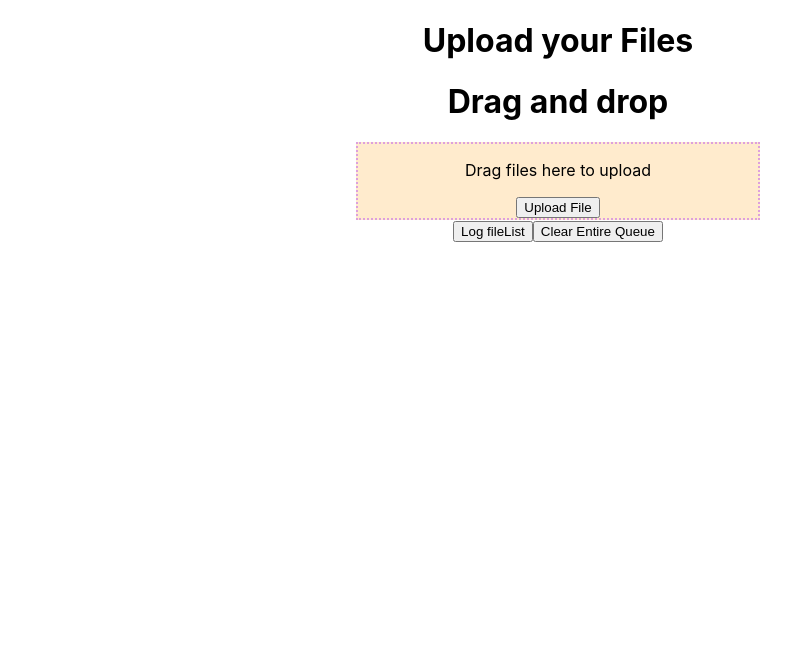
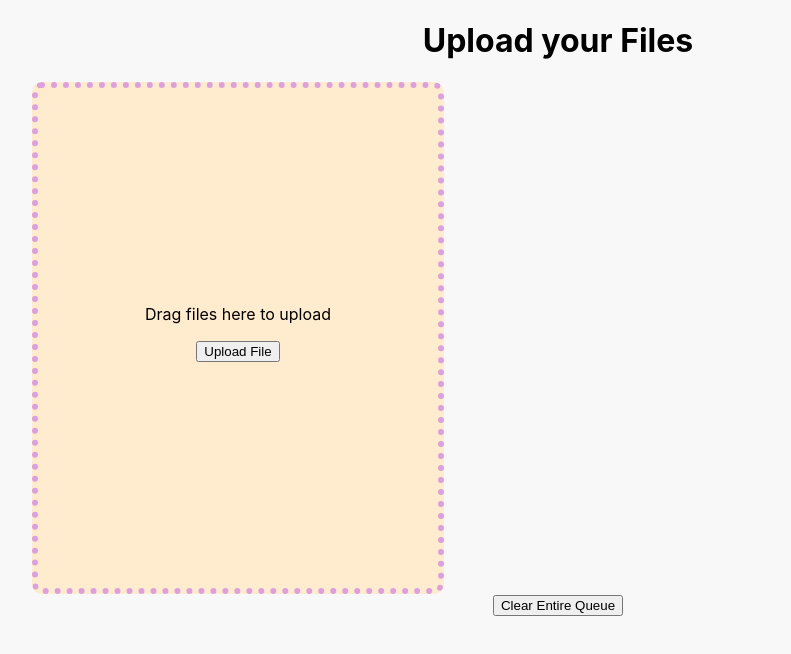
Before and after one commit to yahm23/DragAndDrop, a React (Create React App) app: page / in a window 1280 px wide. Shown: the top 654 px of the page, without its empty margins (82-873 px from the left). Built offline with nearby package versions, Linux system fonts and the light colour scheme.

Commit message:
Styling added, functionality remains the sanme

```diff
--- a/src/App.css
+++ b/src/App.css
@@ -1,5 +1,6 @@
-.App {
+body {
   text-align: center;
+  background-color: #F8F8F8;
 }
 
 .App-logo {
@@ -38,6 +39,7 @@
 }
 
 .fileList{
+
   border:1px solid black;
   width: 400px;
   margin: 0 auto;
@@ -45,10 +47,25 @@
 }
 
 .modalEdit{
+    width:100vw;
+    height: 100vh;
     position: absolute;
+    background-color: rgba(255,255,255,0.5);
     left: 50%;
     top: 50%;
     transform: translate(-50%, -50%);
+}
+
+.editForm{
+  position: relative;
+  left: 50%;
+  top: 50%;
+  width:300px;
+  border-radius: 30px;
+  /* height: 100px; */
+  padding: 20px;
+  background-color: blanchedalmond;
+  transform: translate(-50%, -50%);
 }
 
 .uploadContainer{
@@ -57,9 +74,21 @@
   margin: 0 auto;
 }
 
+.dropZone{
+  padding: 200px 0px;
+}
 .dragZone{
   margin: 0 auto;
+
   width: 400px;
-  border: 2px dotted plum;
+  height: 500px;
+  border-radius: 10px;
+  border: 6px dotted plum;
   background-color: blanchedalmond;
 }
+
+.centerUpload{
+  display: grid;
+  grid-template-columns: repeat(2, 1fr);
+  grid-template-rows: 1fr;
+}
--- a/src/Components/DragAndDrop.js
+++ b/src/Components/DragAndDrop.js
@@ -1,6 +1,6 @@
 import React, {useState} from 'react'
 import Dropzone from 'react-dropzone'
-import { idGenerator } from '../functions'
+import { array_move, idGenerator } from '../functions'
 import FileList from './FileList'
 
 export default function DragAndDrop() {
@@ -19,7 +19,9 @@ export default function DragAndDrop() {
         let updatedList = fileList.map(file =>
             {
               if (file.id === fileID){
-                return {...file, name: newName};
+                //   return file
+                console.log(file.size);
+                return { ...file, name: newName};
               }
               return file;
             });
@@ -33,17 +35,28 @@ export default function DragAndDrop() {
         setFileList(fileList.filter(file => file.id !== fileID));
     }
 
+    // Not functioning, as ran out of time. left in as reference.
+    // const moveFile = (fileID, upwards)=>{
+    //     var oldIndex = fileList.findIndex(file => file.id ===fileID);
+    //     console.log('old index is '+ oldIndex);
+    //     var newIndex;
+    //     newIndex= oldIndex + upwards? -1:+1
+    //     console.log('new index is '+ newIndex);
+    //     var movedArray = array_move(fileList, oldIndex, newIndex )
+    //     console.log(movedArray);
+    //     setFileList(movedArray)
+    // }
 
 
     return (
         <div>
-            <h1>Drag and drop</h1>
+            <div className="centerUpload">
 
                 <div className='dragZone'>
                     <Dropzone onDrop={acceptedFiles => addFileToList(acceptedFiles[0])}>
                         {({getRootProps, getInputProps}) => (
                         <section>
-                        <div {...getRootProps()}>
+                            <div className="dropZone" {...getRootProps()}>
                                 <p>Drag files here to upload</p>
                                 <input {...getInputProps()} />
                                 <button>Upload File</button>
@@ -51,12 +64,19 @@ export default function DragAndDrop() {
                         </section>
                         )}
                     </Dropzone>
+
+
+                </div>
+                <div className='fileListContainer'>
+                    <FileList
+                        files={fileList}
+                        // moveFile={moveFile}
+                        deleteSpecificFile={deleteSpecificFile}
+                        editFileName={editFileName}
+                    />
                 </div>
 
-
-            <FileList deleteSpecificFile={deleteSpecificFile} editFileName={editFileName} files={fileList}/>
-
-            <button onClick={()=>{console.log( fileList)}}>Log fileList</button>
+            </div>
                 <button onClick={()=>setFileList([])}>Clear Entire Queue</button>
         </div>
     )
--- a/src/Components/FileList.js
+++ b/src/Components/FileList.js
@@ -1,15 +1,15 @@
-import React, { useState } from 'react'
+import React, { useState, useEffect } from 'react'
 
 export default function FileList(props) {
     const [modalShow,setShow]=useState(false)
     const [editID,setID]=useState()
     const [newName,setNewName]=useState('')
 
+    useEffect(() => {
+    }, [props.files])
     // Handlers for different events
-
     const handleSubmit = (event)=>{
         event.preventDefault();
-        console.log(event);
         setShow(false)
         props.editFileName(editID,newName)
     }
@@ -23,12 +23,18 @@ export default function FileList(props) {
         props.deleteSpecificFile(id)
     }
 
+    // Not functioning, as ran out of time. left in as reference.
+    // const handleChangeFilePosition =(id,upwards) =>{
+    //      props.moveFile(id,upwards)
+    // }
+
     return (
         <div>
             {modalShow?
                 <div className="modalEdit">
-                    <form onSubmit={handleSubmit}>
+                    <form className="editForm" onSubmit={handleSubmit}>
                         <input value={newName} onChange={e => setNewName(e.target.value)} placeholder="New file name"></input>
+                        <br></br>
                         <button type="submit" >Submit</button>
                         <button onClick={()=>setShow(false)}>Close</button>
                     </form>
@@ -42,6 +48,9 @@ export default function FileList(props) {
                     return (
                         <div className='fileList' key={index}>
                             <h1>{file.name}</h1>
+
+                            {/* <button onClick={()=>{handleChangeFilePosition(file.id,true)}}>+</button> Was in the process of changing position in queu functionality.
+                            <button onClick={()=>{handleChangeFilePosition(file.id,false)}}>-</button> */}
                             <button onClick={()=>{handleShowEdit(file.id)}}>Edit File</button>
                             <button onClick={()=>{handleFileDelete(file.id)}}>Delete File</button>
                         </div>
--- a/src/functions.js
+++ b/src/functions.js
@@ -2,3 +2,21 @@ export const idGenerator = () => {
         var id = Math.random()*1000000
         return Math.round(id)
 }
+
+//Disclaimer; taken from stackoverflow
+export const array_move = (arr, old_index, new_index) => {
+    while (old_index < 0) {
+        old_index += arr.length;
+    }
+    while (new_index < 0) {
+        new_index += arr.length;
+    }
+    if (new_index >= arr.length) {
+        var k = new_index - arr.length + 1;
+        while (k--) {
+            arr.push(undefined);
+        }
+    }
+    arr.splice(new_index, 0, arr.splice(old_index, 1)[0]);
+    return arr; // for testing purposes
+}
```
Also changed, not shown: 1 other file (tests, documents, lock files or other folders). Lines whose indentation alone changed are shown as unchanged.
